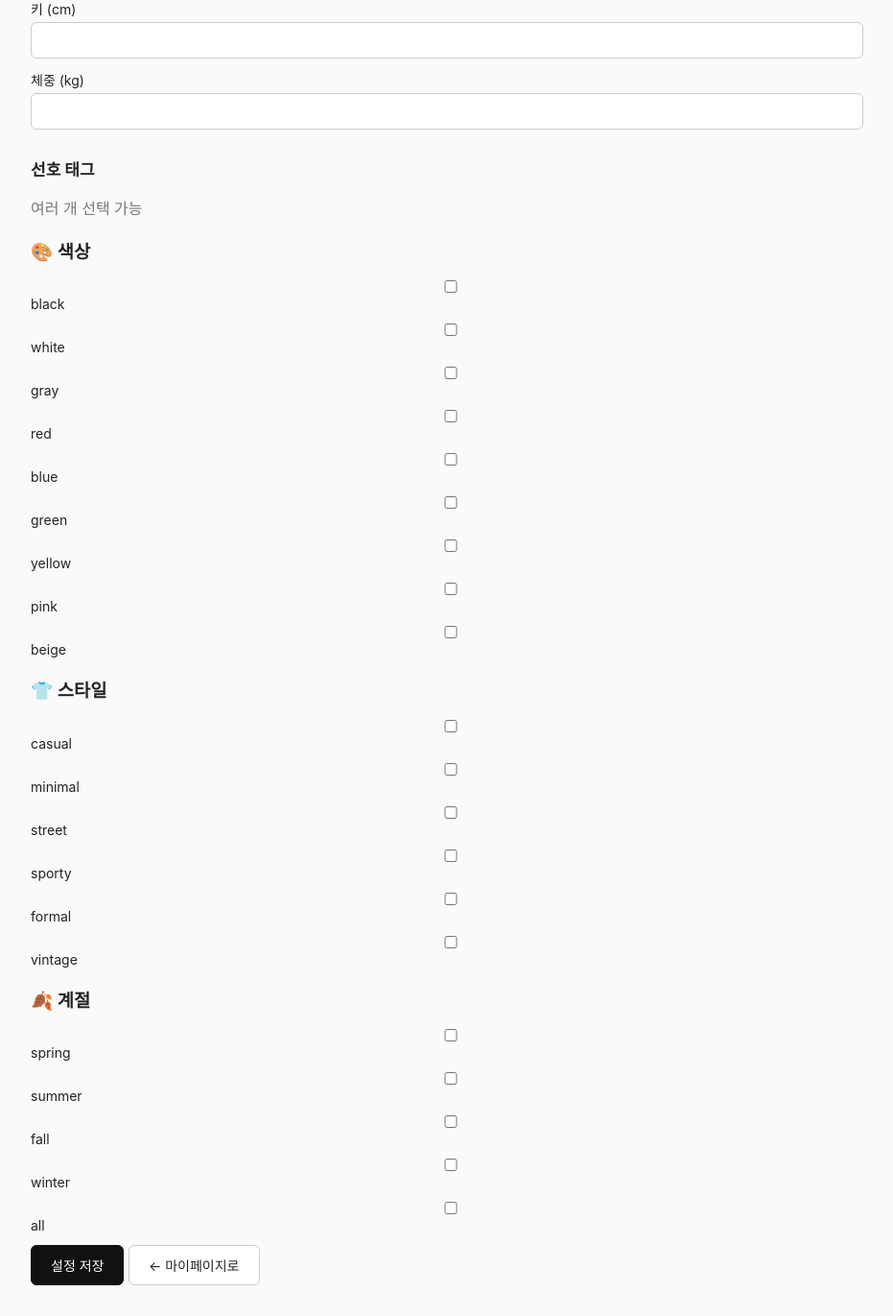
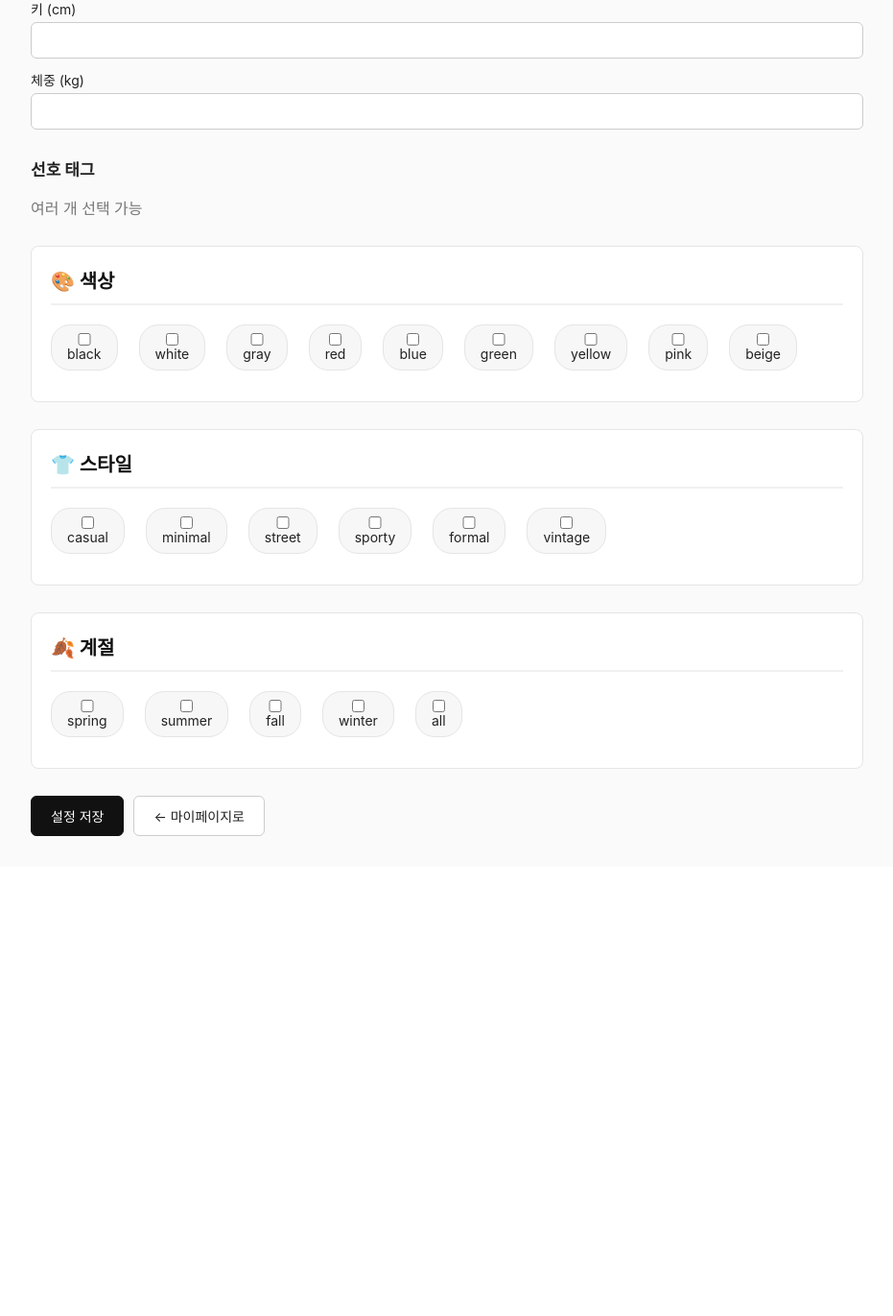
Before and after one commit to wapapyruswasans/null-market-backend, a Flask app: page /mypage/profile in a window 1280 px wide. Shown: the part 177-1548 px from the top of the page at 96% size, without its empty margins (174-1105 px from the left). After the commit the page ends 1048 px from the top, so only its background shows below. Run offline with Flask 3, Linux system fonts and the light colour scheme; the visitor is signed in with stand-in values (Sample User, id 1); data that the repository does not hold is empty.

Commit message:
style: 취향 설정 및 공통 스타일 개선

```diff
--- a/static/css/shop.css
+++ b/static/css/shop.css
@@ -34,3 +34,85 @@ th { background: #f5f5f5; font-weight: 600; }
 .status { display: inline-block; padding: 2px 8px; border-radius: 10px; background: #e8f4ff; color: #1a66cc; font-size: 12px; }
 .complete { text-align: center; padding: 40px 0; }
 .complete .btn { margin: 16px 6px 0; }
+/* 프로필 태그 */
+.tag-group { margin: 16px 0; }
+.tag-group h3 { font-size: 14px; margin: 8px 0; color: #555; }
+.tag-check { display: inline-block; margin: 4px 12px 4px 0; font-size: 14px; cursor: pointer; }
+.tag-check input { margin-right: 4px; }
+/* 프로필 태그 */
+.tag-group {
+  margin: 28px 0;
+  padding: 20px;
+  background: #fff;
+  border: 1px solid #e5e5e5;
+  border-radius: 8px;
+}
+
+.tag-group h3 {
+  font-size: 20px;
+  font-weight: 700;
+  margin: 0 0 16px;
+  padding-bottom: 10px;
+  border-bottom: 2px solid #f0f0f0;
+  color: #111;
+}
+
+.tag-list {
+  display: flex;
+  flex-wrap: wrap;
+  gap: 10px;
+}
+
+.tag-check {
+  display: inline-flex;
+  align-items: center;
+  gap: 6px;
+  padding: 8px 16px;
+  background: #f7f7f7;
+  border: 1px solid #e5e5e5;
+  border-radius: 20px;
+  font-size: 14px;
+  cursor: pointer;
+  transition: all 0.15s;
+  user-select: none;
+}
+
+.tag-check:hover {
+  background: #efefef;
+}
+
+.tag-check input {
+  margin: 0;
+  cursor: pointer;
+}
+
+.tag-check:has(input:checked) {
+  background: #111;
+  color: #fff;
+  border-color: #111;
+}
+/* 폼 버튼 영역 */
+.form-actions {
+  display: flex;
+  gap: 10px;
+  margin-top: 24px;
+  align-items: center;
+}
+/* 폼 버튼 영역 */
+.form-actions {
+  display: flex;
+  gap: 10px;
+  margin-top: 24px;
+  align-items: center;
+}
+
+/* Flash 메시지 */
+.flash {
+  background: #e8f4ff;
+  border: 1px solid #a8d0ff;
+  color: #1a66cc;
+  padding: 12px 16px;
+  border-radius: 6px;
+  margin-bottom: 20px;
+  font-size: 14px;
+}
--- a/templates/base.html
+++ b/templates/base.html
@@ -23,6 +23,14 @@
     </header>
 
     <main class="container">
+        {% with messages = get_flashed_messages() %}
+          {% if messages %}
+            {% for msg in messages %}
+              <div class="flash">{{ msg }}</div>
+            {% endfor %}
+          {% endif %}
+        {% endwith %}
+
         {% block content %}{% endblock %}
     </main>
 </body>
```
